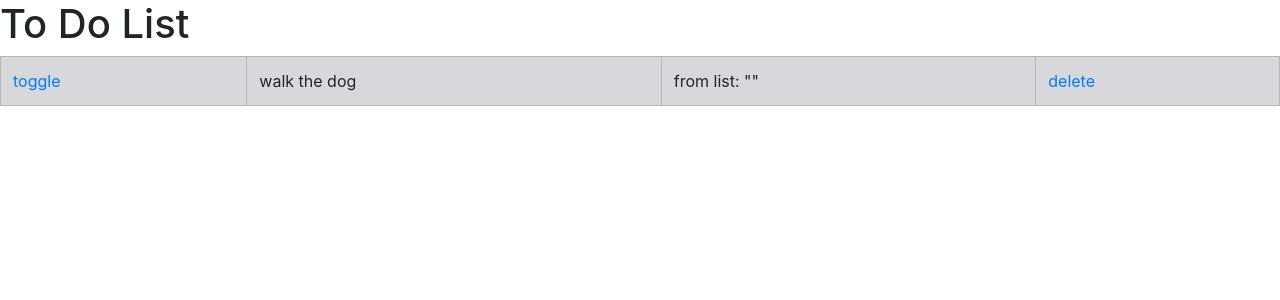
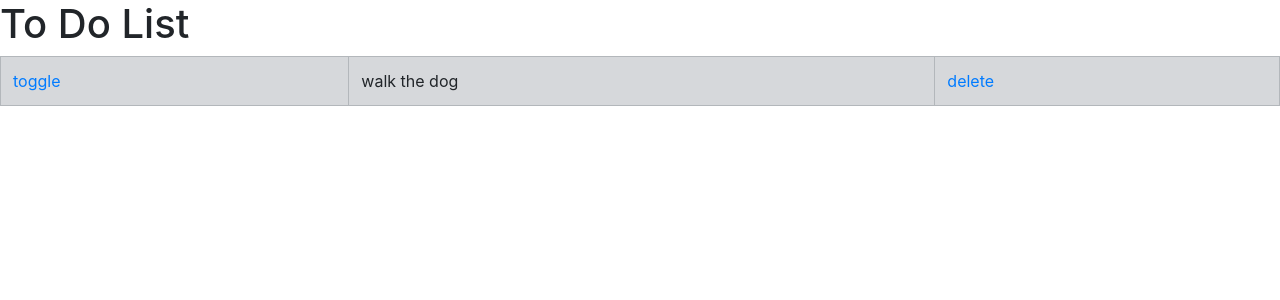
Before and after one commit to theTisrock/DjangoScratchPad, a Django app: page / in a window 1280 px wide. Shown: the part 56-356 px from the top of the page. Run offline with Django 3.2, Linux system fonts and the light colour scheme; data comes from the database, SQL or seed files in the repository; both versions use the stored data as it was after the commit; some libraries are stand-ins or nearby versions.

Commit message:
remove unused html table row

```diff
--- a/my_app/todo_list/templates/home.html
+++ b/my_app/todo_list/templates/home.html
@@ -8,10 +8,9 @@
 {% if all_items %}
 <table class="table table-bordered">
     {% for item in all_items %}
-        <tr class="{% if item.complete %}table-secondary strikethrough{% endif %}">
+        <tr class="{% if item.complete %} table-secondary strikethrough {% endif %}">
             <td><a href="{% url 'toggle' item.id %}">toggle</a></td>
             <td> {{ item }} </td>
-            <td>from list: "{{ item.of_list }}"</td>
             <td><a href="{% url 'delete' item.id %}">delete</a></td>
         </tr>
     {% endfor %}
```
Also changed, not shown: my_app/db.sqlite3.
